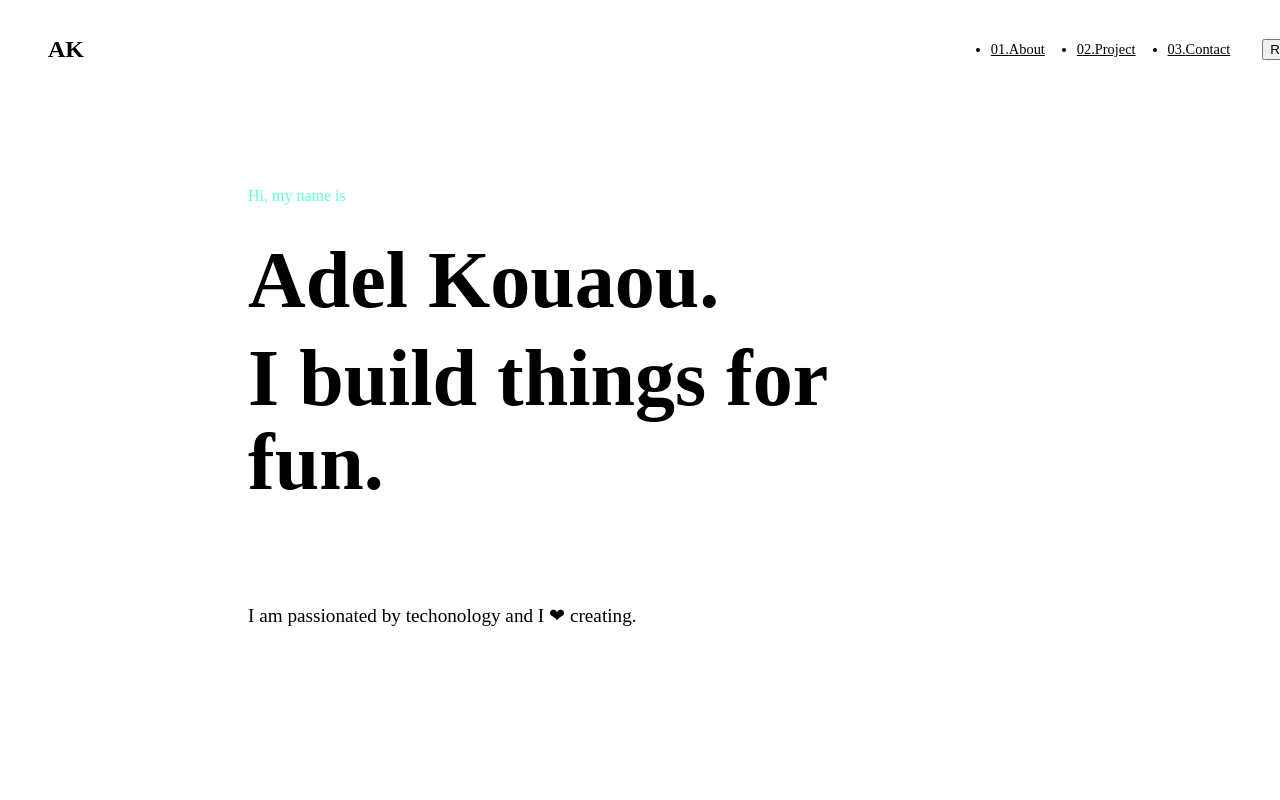
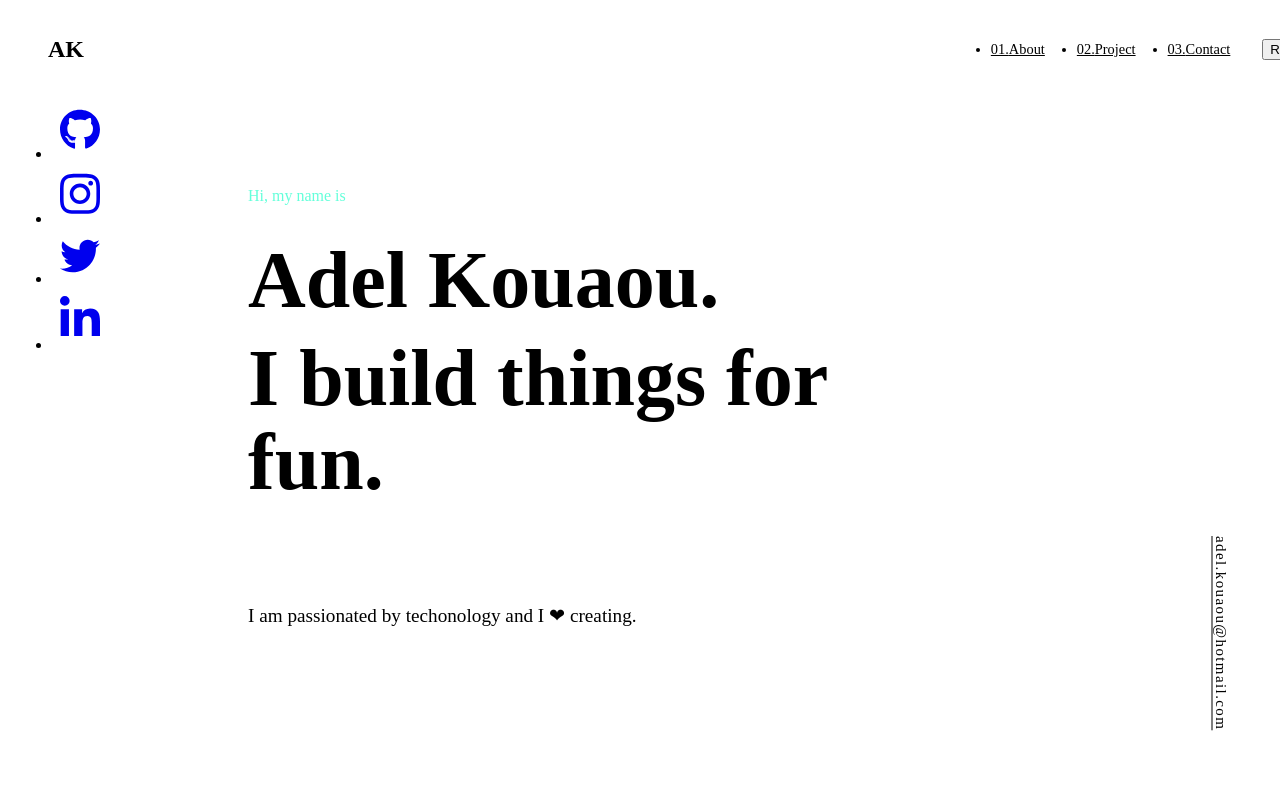
Before and after one commit to adeldueast/my-react-portfolio, a Next.js app: page / in a window 1280 px wide. Shown: the top 800 px of the page. Built offline with nearby package versions, Linux system fonts and the light colour scheme.

Commit message:
FCT: Socials/Contact Sidebars

```diff
--- a/components/Footer/Footer.module.css
+++ b/components/Footer/Footer.module.css
@@ -15,3 +15,24 @@
 .footer p {
   display: inline-block;
 }
+
+/*  */
+
+.left-side {
+  background: var(--navy);
+  position: fixed;
+  width: 8%;
+  height: 100vh;
+  display: flex;
+
+  justify-content: center;
+  align-items: flex-end;
+}
+
+.right-side {
+  position: fixed;
+  right: 0;
+  width: 8%;
+  height: 100vh;
+  font-family: var(--font-mono);
+}
--- a/components/Projects/Projects.module.css
+++ b/components/Projects/Projects.module.css
@@ -37,7 +37,7 @@
   display: grid;
   grid-template-columns: repeat(12, 1fr);
   gap: 0.5rem;
-  height: 400px;
+  min-height: 400px;
   margin-bottom: 1.5rem;
 }
 
@@ -100,6 +100,7 @@
 }
 
 .projects-content-box {
+
   font-family: var(--font-sans);
 
   font-size: 1rem;
@@ -155,7 +156,6 @@
     font-size: 1.5rem;
   }
 
-
   .projects-title,
   .projects-title::before {
     font-size: 1.5rem;
@@ -205,7 +205,6 @@
     background: transparent;
     box-shadow: none;
   }
-
 }
 
 @media (max-width: 480px) {
@@ -213,4 +212,9 @@
   .projects-title::before {
     font-size: 1.3rem;
   }
+
+  .projects-content-box {
+    max-height: 120px;
+    overflow-y: auto;
+  }
 }
--- /dev/null
+++ b/components/Side/Side.js
@@ -0,0 +1,24 @@
+import styles from "./Side.module.css";
+import Socials from "./../Socials/Socials";
+
+const Side = (props) => {
+  console.warn(props);
+  return (
+    <div
+      className={`
+        ${styles.side}
+        ${props.side == "left" ? styles.left : styles.right}
+        `}
+    >
+
+      {
+        props.side == "left"
+        ?  <Socials direction = {'vertical'} />
+        :  <a href="mailto:adel.kouaou@hotmail.com">adel.kouaou@hotmail.com</a>
+      }
+
+    </div>
+  );
+};
+
+export default Side;
--- /dev/null
+++ b/components/Side/Side.module.css
@@ -0,0 +1,57 @@
+.side {
+  position: fixed;
+  width: 40px;
+  font-family: var(--font-mono);
+  display: flex;
+  flex-direction: column;
+  align-items: center;
+}
+
+.side > ul:after,
+.side > a::after {
+  content: "";
+  display: block;
+  width: 1px;
+  height: 400px;
+  margin: 30px auto 0 auto;
+  background-color: var(--slate);
+}
+
+.side > a {
+  display: flex;
+  flex-direction: column;
+  align-items: center;
+  gap: 30px;
+  flex-direction: row-reverse;
+  writing-mode: vertical-lr;
+  font-size: 15px;
+  letter-spacing: 1.4px;
+  color: var(--lightest-slate);
+}
+
+.left {
+  left: 40px;
+  bottom: 0px;
+}
+.right {
+  right: 40px;
+  top: 76px;
+}
+
+@media (max-width: 1080px) {
+  .left {
+    left: 5px;
+  }
+  .right {
+    right: 5px;
+  }
+}
+
+@media (max-width: 768px) {
+  .side {
+    display: none;
+  }
+}
+
+@media (max-width: 480px) {
+}
--- /dev/null
+++ b/components/Socials/Socials.js
@@ -0,0 +1,24 @@
+import styles from "./Socials.module.css";
+import { svgs } from "../../public/svgs/svgs";
+
+const Socials = (props) => {
+  console.warn(props)
+  return (
+    <ul class={`${styles.socials} ${props.direction == 'vertical' ? styles.column : styles.row}`}>
+      <li>
+        <a href="#">{svgs.github}</a>
+      </li>
+      <li>
+        <a href="#">{svgs.instagram}</a>
+      </li>
+      <li>
+        <a href="#">{svgs.twitter}</a>
+      </li>
+      <li>
+        <a href="#">{svgs.linkedIn}</a>
+      </li>
+    </ul>
+  );
+};
+
+export default Socials;
--- /dev/null
+++ b/components/Socials/Socials.module.css
@@ -0,0 +1,26 @@
+.socials {
+  display: flex;
+  align-items: center;
+  justify-content: center;
+
+}
+
+.row {
+  flex-direction: row;
+}
+.column {
+  flex-direction: column;
+}
+
+.socials svg {
+  position: relative;
+  color: var(--slate);
+  width: 40px;
+  padding: 8px;
+  transition: transform ease 600ms;
+}
+
+.socials svg:hover {
+  color: var(--green);
+  transform: scale(1.5);
+}
--- a/pages/index.js
+++ b/pages/index.js
@@ -7,8 +7,8 @@ import Header from "./../components/Header/Header";
 import About from "./../components/About/About";
 import Projects from "./../components/Projects/Projects";
 import Contact from "../components/Contact/Contact";
-import Footer  from '../components/Footer/Footer';
-
+import Footer from "../components/Footer/Footer";
+import Side from "./../components/Side/Side";
 
 export default function Home() {
   return (
@@ -20,14 +20,16 @@ export default function Home() {
       </Head>
 
       <Navbar />
+
       <Layout>
+        <Side side={"left"} />
         <Header />
         <About />
         <Projects />
         <Contact />
+        <Side side={"right"} />
       </Layout>
-      <Footer/>
-
+      <Footer />
     </div>
   );
 }
--- a/public/svgs/svgs.js
+++ b/public/svgs/svgs.js
@@ -2,7 +2,7 @@ export const svgs = {
   github: (
     <svg
       aria-hidden="true"
-      focusable="false"
+      focusable="true"
       data-prefix="fab"
       data-icon="github"
       className="svg-inline--fa fa-github fa-w-16"
@@ -19,7 +19,7 @@ export const svgs = {
   youtube: (
     <svg
       aria-hidden="true"
-      focusable="false"
+      focusable="true"
       data-prefix="fab"
       data-icon="youtube"
       className="svg-inline--fa fa-youtube fa-w-18"
@@ -36,7 +36,7 @@ export const svgs = {
   deployed: (
     <svg
       aria-hidden="true"
-      focusable="false"
+      focusable="true"
       data-prefix="fas"
       data-icon="share-square"
       className="svg-inline--fa fa-share-square fa-w-18"
@@ -53,7 +53,7 @@ export const svgs = {
   instagram: (
     <svg
       aria-hidden="true"
-      focusable="false"
+      focusable="true"
       data-prefix="fab"
       data-icon="instagram"
       className="svg-inline--fa fa-instagram fa-w-14"
@@ -70,7 +70,7 @@ export const svgs = {
   twitter: (
     <svg
       aria-hidden="true"
-      focusable="false"
+      focusable="true"
       data-prefix="fab"
       data-icon="twitter"
       className="svg-inline--fa fa-twitter fa-w-16"
@@ -87,7 +87,7 @@ export const svgs = {
   linkedIn: (
     <svg
       aria-hidden="true"
-      focusable="false"
+      focusable="true"
       data-prefix="fab"
       data-icon="linkedin-in"
       className="svg-inline--fa fa-linkedin-in fa-w-14"
```
